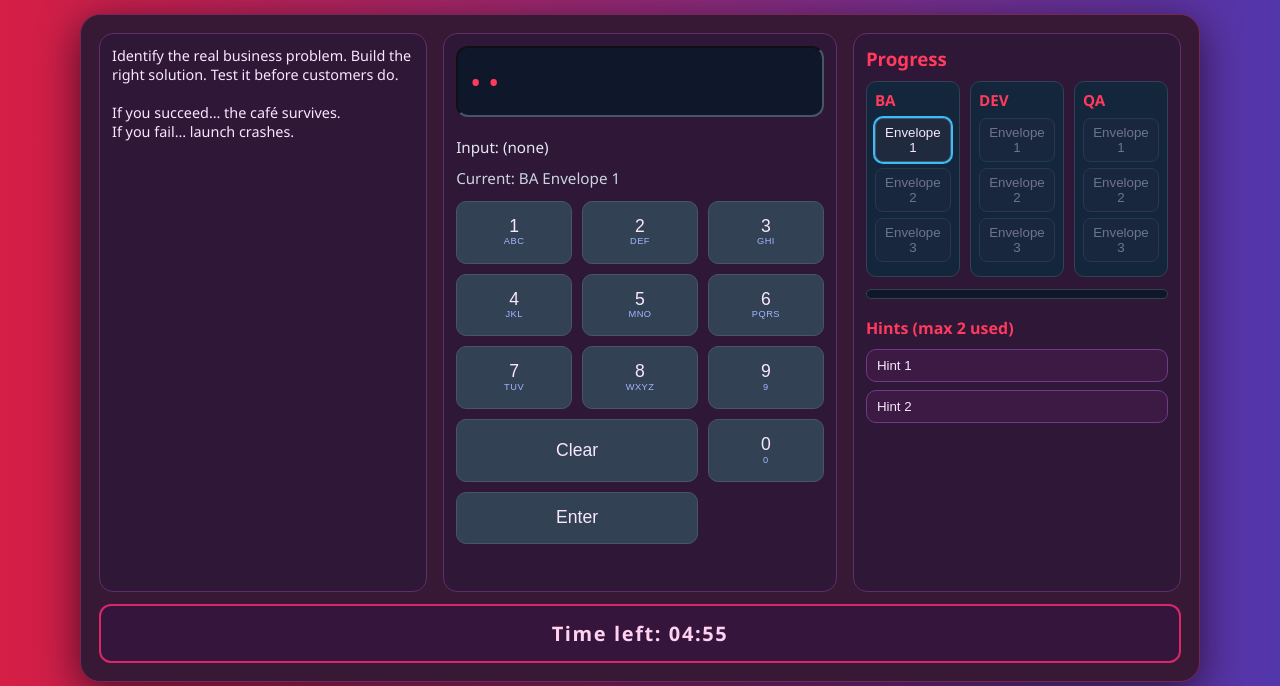
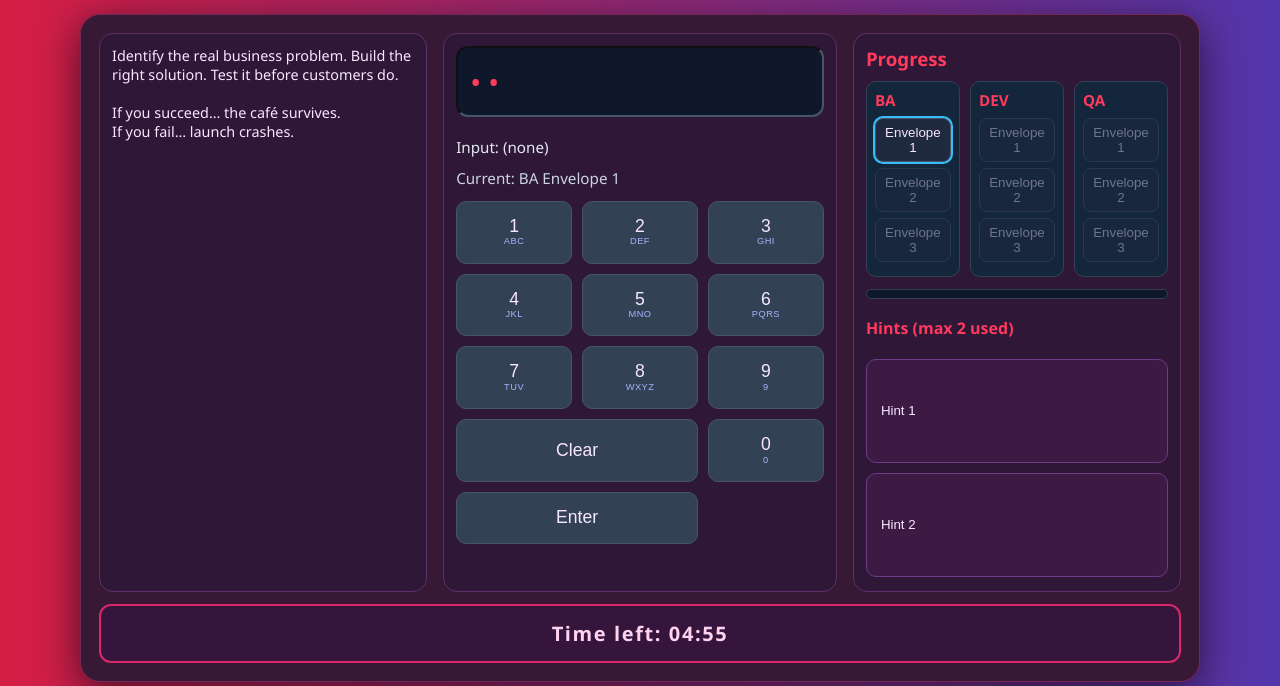
Before and after one commit to Atremblay9/STEM-Event-App, a plain HTML site: page index.html in a window 1280 px wide. Shown: the part 114-800 px from the top of the page. Drawn offline with Linux system fonts and the light colour scheme.

Commit message:
Stylistic changes

```diff
--- a/script.js
+++ b/script.js
@@ -271,12 +271,10 @@ hintButtons.forEach((btn) => {
   btn.addEventListener("click", () => {
     if (btn.classList.contains("used")) return;
     if (usedHintCount >= 2) {
-      setMessage("No more hints available.", "error");
       return;
     }
     btn.classList.add("used");
     usedHintCount += 1;
-    setMessage(`Hint: ${btn.textContent.replace(/^Hint \d:\s*/, "")}`, "success");
     if (usedHintCount >= 2) {
       hintButtons.forEach((h) => {
         if (!h.classList.contains("used")) {
--- a/style.css
+++ b/style.css
@@ -97,6 +97,11 @@ body {
 
 .hint-box {
   margin-top: 18px;
+  display: flex;
+  flex-direction: column;
+  gap: 10px;
+  min-height: 260px;
+  justify-content: flex-start;
 }
 
 .hint {
@@ -105,9 +110,9 @@ body {
   border: 1px solid #6f3b86;
   background: #3c1a44;
   color: var(--text);
-  padding: 8px 10px;
+  padding: 12px 14px;
   border-radius: 10px;
-  margin-bottom: 8px;
+  flex: 1;
   cursor: pointer;
 }
 
```
